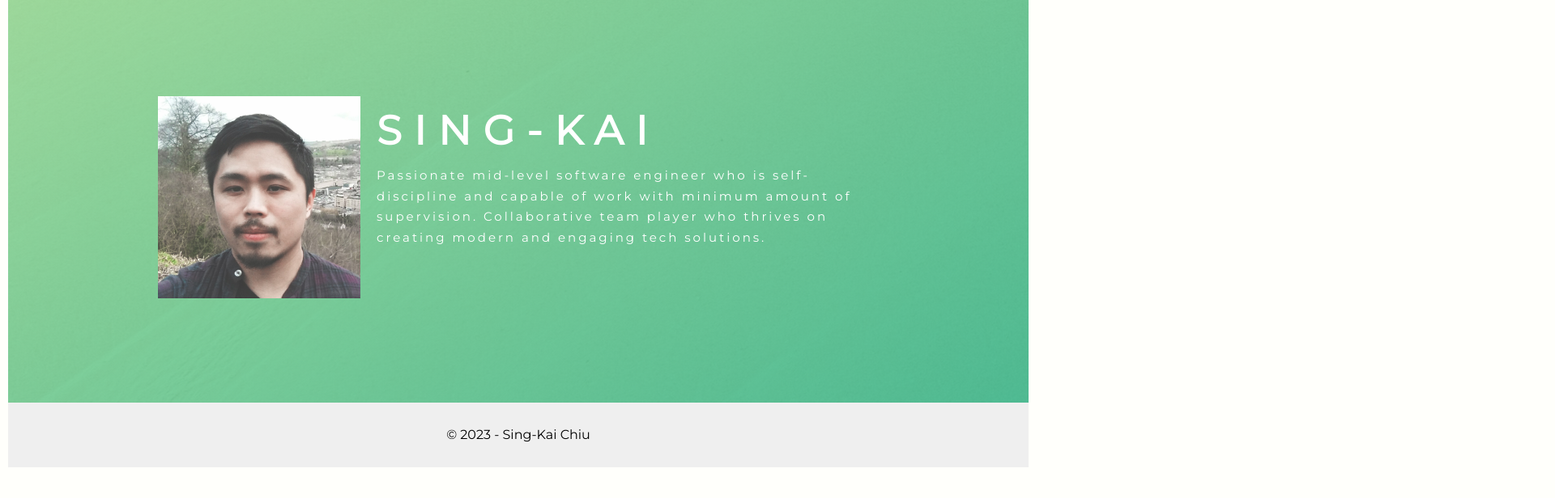
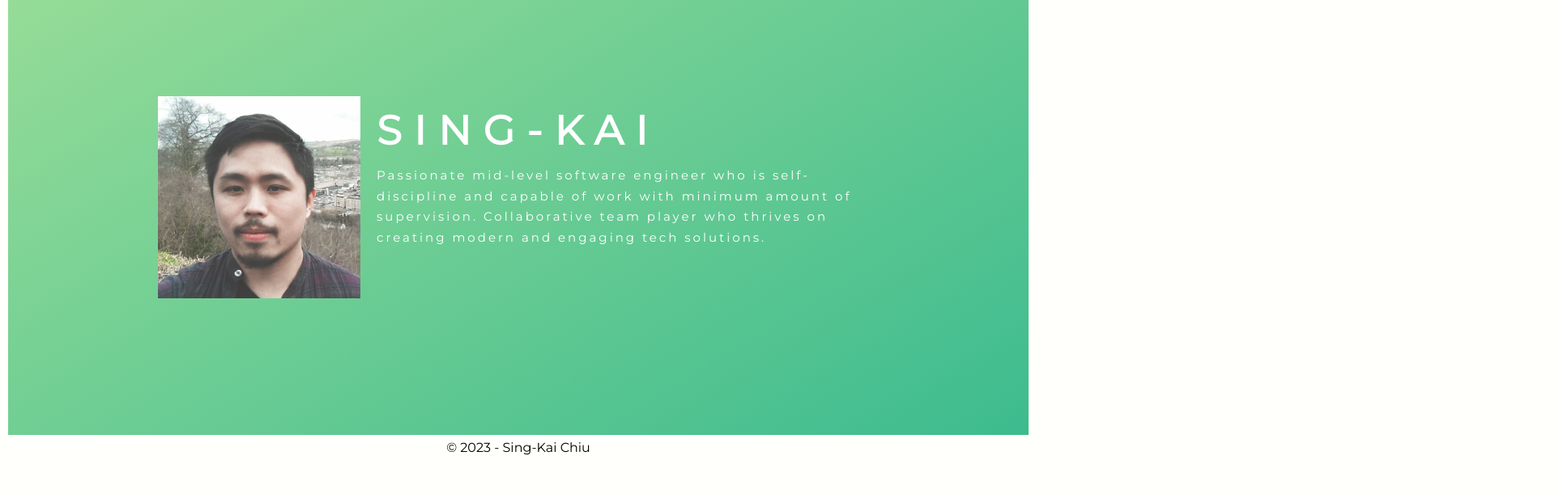
Before and after one commit to Sing-Kai/profile-page, a Next.js app in the folder profile-page-app/: page / in a window 1280 px wide. Shown: the part 232-848 px from the top of the page at 81% size, 1920 px wide, since content can reach past the window. After the commit the page ends 812 px from the top, so only its background shows below. Built offline with nearby package versions, Linux system fonts and the light colour scheme.

Commit message:
commented out image

```diff
--- a/profile-page-app/pages/_app.tsx
+++ b/profile-page-app/pages/_app.tsx
@@ -33,7 +33,7 @@ export default function App({ Component, pageProps }: AppProps) {
 }
 
 const Header = styled.div`
-  height: 90vh;
+  height: 95vh;
   background-image: linear-gradient(
     to right bottom,
     rgba(126, 213, 111, 0.7),
--- a/profile-page-app/src/components/Footer.tsx
+++ b/profile-page-app/src/components/Footer.tsx
@@ -12,12 +12,12 @@ const Footer = () => {
 }
 
 const FooterContainer = styled.div`
-  background: ${props => props.theme.colors.neutral};
+  /* background: ${props => props.theme.colors.neutral}; */
   display: flex;
   position: relative;
   bottom: 0;
   width: 100%;
-  height: 10vh;
+  height: 4vh;
   justify-content: center;
   align-items: center;
 `;
--- a/profile-page-app/src/components/Nav.tsx
+++ b/profile-page-app/src/components/Nav.tsx
@@ -38,9 +38,9 @@ const Nav = () =>{
 
         </NavContainer>
       </div>
-      <ImageContainer>
-        <Image src={blanket} alt="background-image" />
-      </ImageContainer>
+      {/* <ImageContainer>
+        <Image src={blanket} alt="background-image" width={2800} height={1990}/>
+      </ImageContainer> */}
     </NavImageContainer>
   )
 }
--- a/profile-page-app/styles/globals.css
+++ b/profile-page-app/styles/globals.css
@@ -15,6 +15,8 @@ body {
   font-weight: 400;
   line-height: 1.7;
   padding: 2px;
+  overflow-x: hidden;
+  /* overflow-y:hidden; */
 }
 
 a {
```
